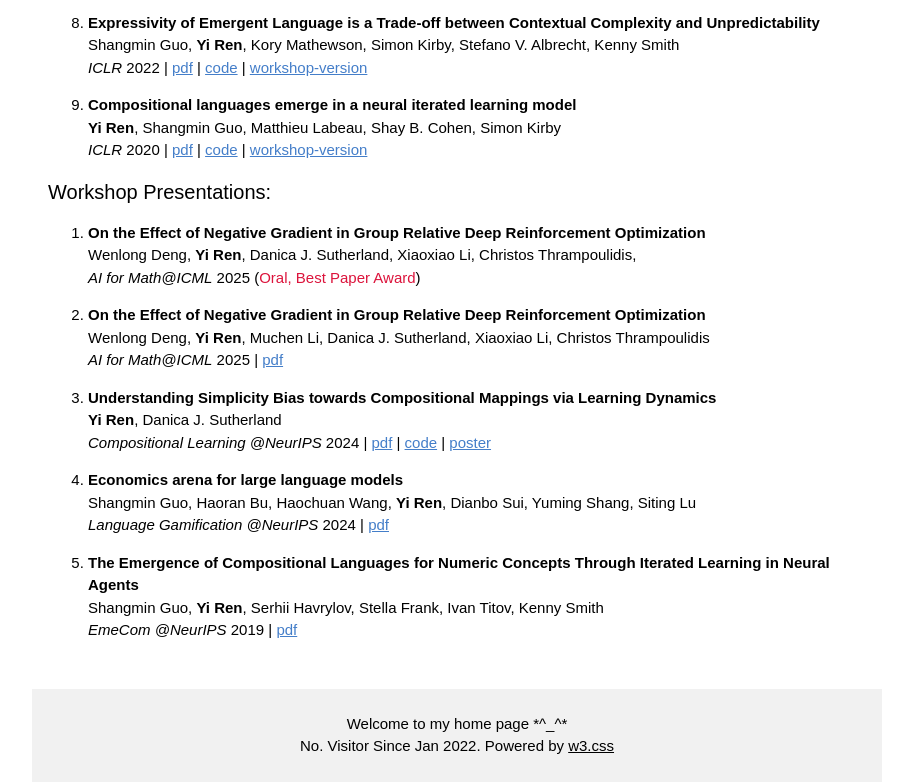
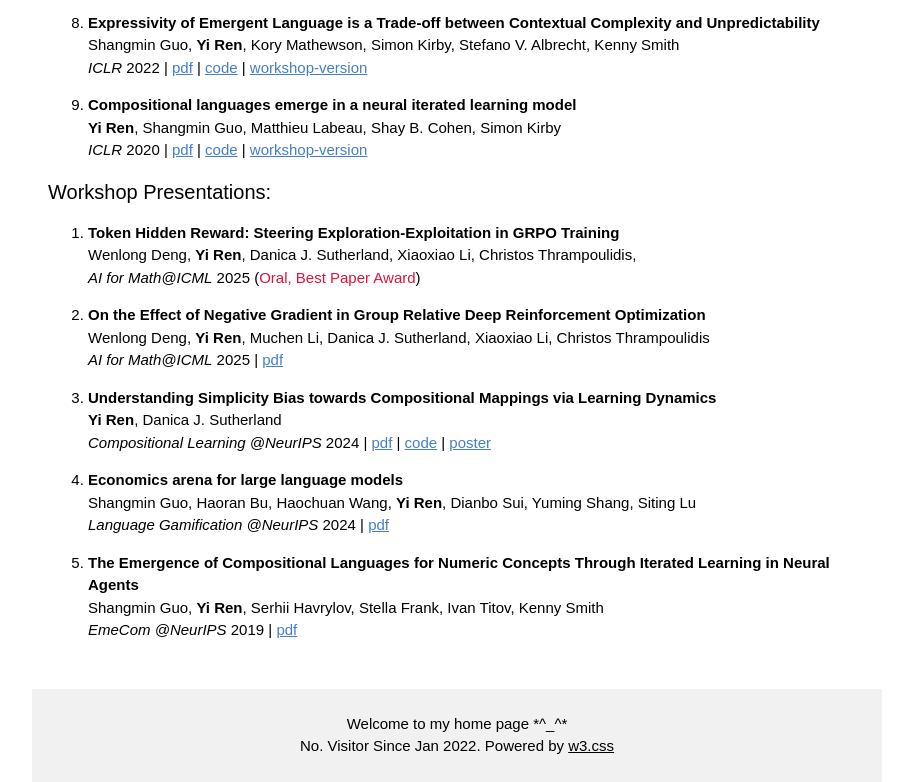
Before and after one commit to Joshua-Ren/joshua-ren.github.io, a plain HTML site: page index.html in a window 1280 px wide. Shown: the part 3517-4299 px from the top of the page, without its empty margins (258-1171 px from the left). Drawn offline with Linux system fonts and the light colour scheme; a script that the page names is missing.

Commit message:
Update index.html

```diff
--- a/index.html
+++ b/index.html
@@ -330,7 +330,7 @@
 	<ol>
 
 	     <p>
-	      <li><strong>On the Effect of Negative Gradient in Group Relative Deep Reinforcement Optimization</strong>
+	      <li><strong>Token Hidden Reward: Steering Exploration-Exploitation in GRPO Training</strong>
 	      <br>
 	      Wenlong Deng, <strong>Yi Ren</strong>, Danica J. Sutherland, Xiaoxiao Li, Christos Thrampoulidis,
 	      <br>
```
